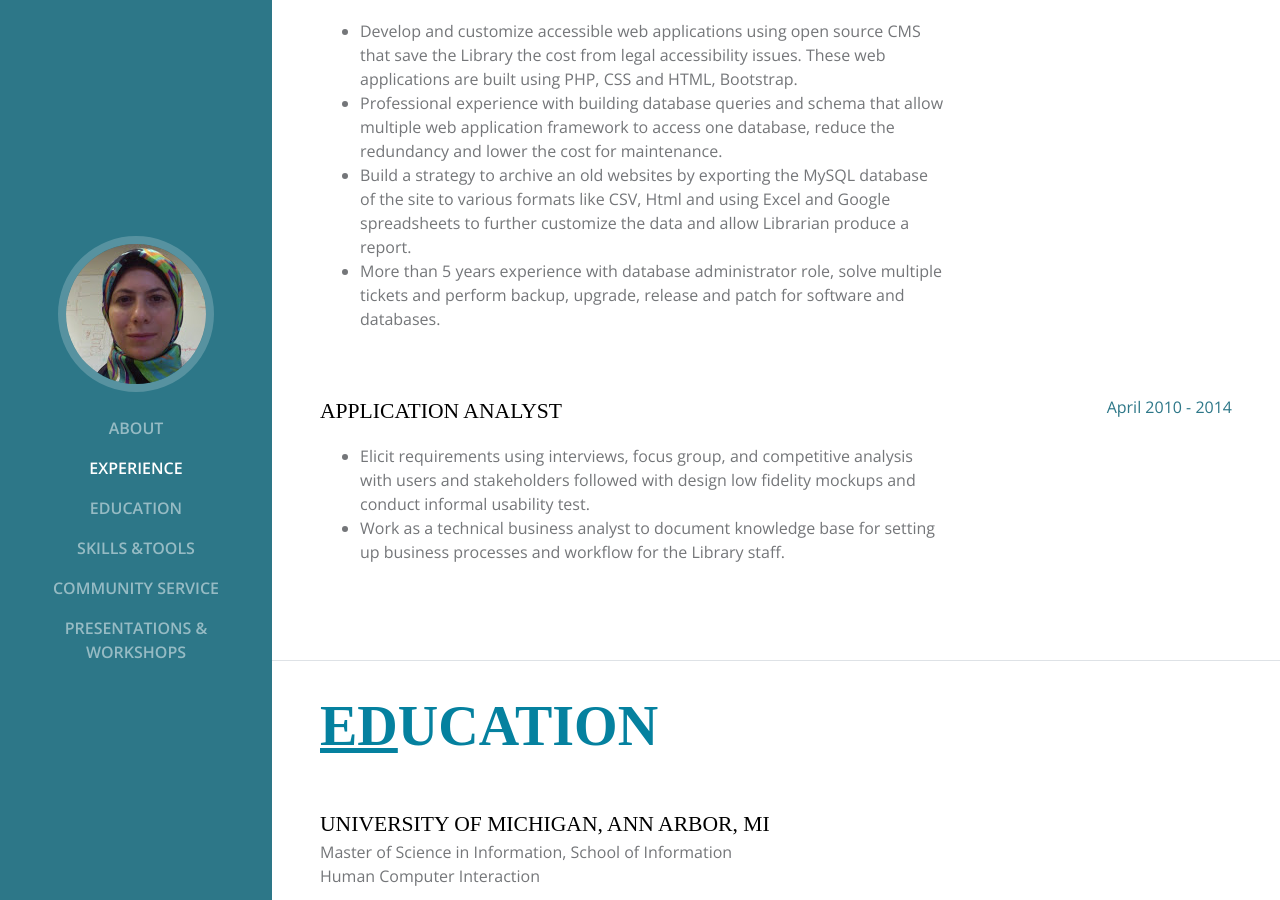
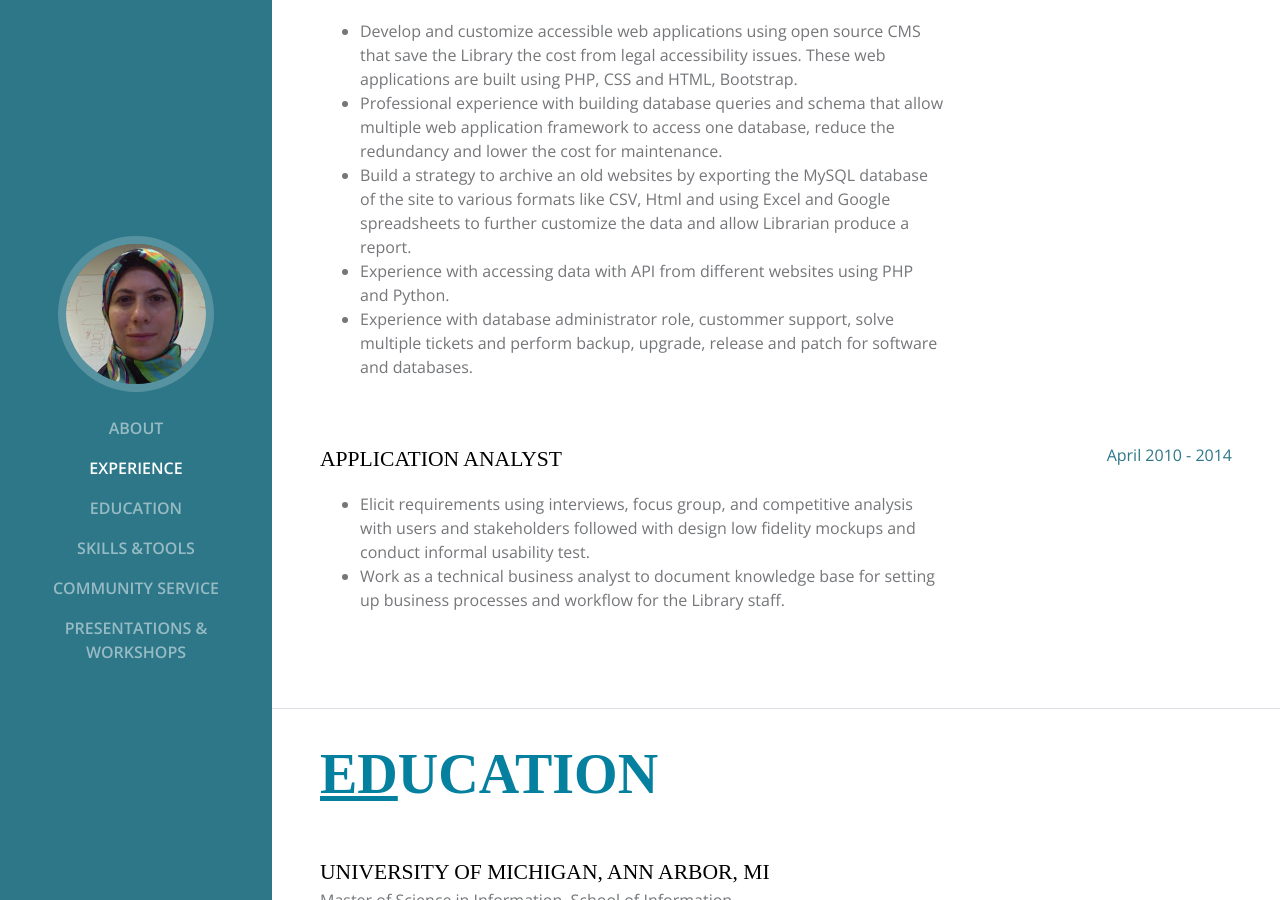
Before and after one commit to nancymou/nancymou.github.io, a Jekyll site: the page index.html, which Jekyll copies as it is, in a window 1280 px wide and 900 px high, scrolled down 1520 px. Built offline with Jekyll 4.4.1, drawn with Linux system fonts in a browser that asks for light colours; some web fonts are replaced; some of the changed text lies outside the part shown.

Commit message:
Update index.html
Update experience from Big Data camp and Accessible & Responsive design workshop

```diff
--- a/index.html
+++ b/index.html
@@ -149,7 +149,9 @@
                         </li>
                         <li>Build a strategy to archive an old websites by exporting the MySQL database of the site to various formats like CSV, Html and using Excel and Google spreadsheets to further customize the data and allow Librarian produce a report.
                         </li>
-                        <li>More than 5 years experience with database administrator role, solve multiple tickets and perform backup, upgrade, release and patch for software and databases.
+                        <li>Experience with accessing data with API from different websites using PHP and Python.
+                        </li>
+                        <li>Experience with database administrator role, custommer support, solve multiple tickets and perform backup, upgrade, release and patch for software and databases.
                         </li>
                       </ul>
                     </p>
@@ -193,6 +195,18 @@
               <div>Computer Science</div>
             </div>
           </div>
+        <div class="resume-item d-flex flex-column flex-md-row">
+            <div class="resume-content mr-auto">
+                <div class="subheading">Three day workshop, creating Responsive, accessible online profile using bootstrap</div>
+              <div>School of Information, April 2018</div>
+            </div>
+          </div>
+        <div class="resume-item d-flex flex-column flex-md-row">
+            <div class="resume-content mr-auto">
+                <div class="subheading">Big Data Camp</div>
+              <div>Ross School, May 2018/div>
+            </div>
+          </div>
       </section>
 
       <section class="resume-section p-3 p-lg-5 d-flex flex-column" id="skills">
@@ -202,9 +216,10 @@
           <ul>
             <li>Windows, Unix, Mac
             </li>
-            <li>Unix shell command, CSS3 (Junior level)</li>
+            <li>Python (Junior) </li>
+            <li>Unix shell command, CSS3 (Intermediate level)</li>
             <li>PHP, MySQL, HTML5 (Advanced level)
-            <li>Sequel Pro, Eclipse IDE, Camtasia &amp; Balsamiq Mockups</li>
+            <li>Sequel Pro, SQLiteStudio, Visual Studio Code, Eclipse IDE, Anaconda distribution(Python, Jupyter nootbook), Camtasia &amp; Balsamiq Mockups</li>
             </li>
             <Li>Java, C++, Visual Basic (Previous experience)</Li>
             <li>Content Management System (Omeka, Drupal, WordPress)
@@ -212,6 +227,8 @@
             <li> Trello, Github, Confluence &amp; Service Desk</li>
             <li> Knowledgeable and hand experience with use Hadoop and upload and extract dataset and analyze it with Hive.</li>
             <li> Knowledgeable with creating a Website on AWS cloud.</li>
+            <li> Knowledgable of accessing dataset and use python & pandas module to access the data structures, analyse data and transform to
+                 csv and Jason format.</li>
           </ul>
           <div class="subheading mb-3">Workflow</div>
           <ul class="fa-ul mb-0">
```
Also changed, not shown: other parts of index.html (+2 -2 lines).
